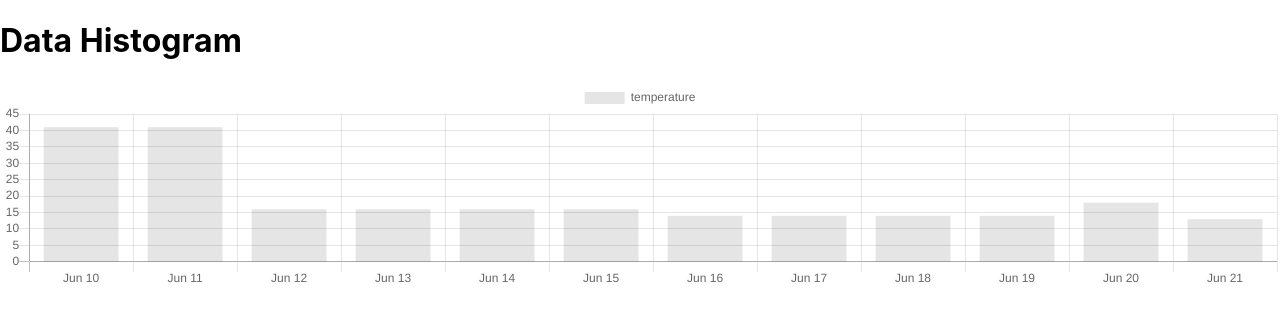
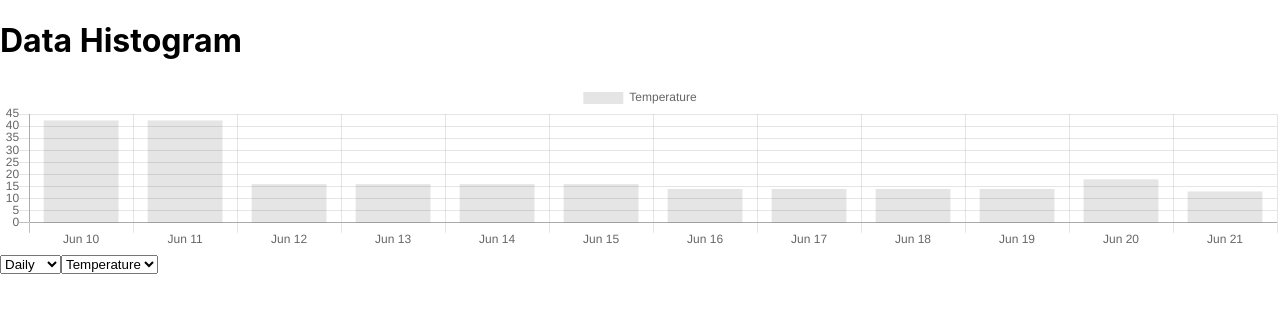
Before and after one commit to brandonday7/histogram, a React (Create React App) app: page / in a window 1280 px wide. Shown: the top 322 px of the page. Built offline with nearby package versions, Linux system fonts and the light colour scheme.

Commit message:
built capability to switch between feature titles and daily or hourly mode

```diff
--- a/src/Histogram.js
+++ b/src/Histogram.js
@@ -1,61 +1,24 @@
 import React, { Component } from 'react';
+import Options from "./Options"
 import { Bar } from "react-chartjs-2"
-import data from "./dataUtility/data.json"
-import _ from "lodash"
-import moment from "moment"
-
-const generateData = (dataPoints, scale) => {
-	const firstDate = moment(dataPoints[0].date)
-	const lastDate = moment(dataPoints[dataPoints.length - 1].date)
-	let newData = []
-	let dataPointIndex = 0
-	if (scale === "daily") {
-		let days = moment(lastDate).diff(moment(firstDate), 'days')
-
-		for (let i = 0; i <= days + 1; i++) {
-			const currentDate = moment(firstDate).clone().add(i, 'days').startOf('days')
-			const values = []
-			const newDataPoint = {
-				x: currentDate.format('MMM DD')
-			}
-
-			for (let j = dataPointIndex; j < dataPoints.length; j++) {
-				// comparators must be cloned to prevent mutating the actual datetime object
-				if (moment(dataPoints[j].date).clone().isBetween(currentDate.clone().format(), currentDate.clone().add(1, 'days').format())) {
-					values.push(dataPoints[j].value)
-					dataPointIndex++
-				} else {
-					break
-				}
-			}
-
-			if (values.length) {
-				newDataPoint.y = _.mean(values)
-			} else if (i) {
-				// assume latest value before the bucket
-				newDataPoint.y = newData[i - 1].y
-			}
-			newData.push(newDataPoint)
-		}
-	} else {
-		let hours = moment(lastDate).diff(moment(firstDate), 'hours')
-		console.log(hours)
-	}
-
-	return newData
-}
-
+import jsonData from "./dataUtility/data.json"
+import { generateData, capitalize } from "./utils/utilities.js"
 
 class Chart extends Component {
 	constructor(props) {
 		super(props)
 		this.state = {
 			feature: "temperature",
-			dataPoints: data.temperature,
+			dataPoints: jsonData.temperature,
 			scale: "daily"
 		}
 	}
 
+	changeScale = () => this.setState({
+		scale: this.state.scale === "daily" ? "hourly" : "daily"
+	})
+
+	changeFeature = feature => this.setState({ feature, dataPoints: jsonData[feature] })
 
 	render() {
 		const { feature, dataPoints, scale } = this.state
@@ -66,13 +29,15 @@ class Chart extends Component {
 	    labels: dateLabels,
 	    datasets: [
 	      {
-        label: feature,
+	        label: capitalize(feature),
 	        data: rawData,
 	      }
 	    ]
 		}
+		console.log(jsonData)
 
 		return (
+			<div>
 				<Bar
 				  data={data}
 				  options={{
@@ -85,6 +50,12 @@ class Chart extends Component {
 		        }]}
 		      }}
 				/>
+				<Options
+					changeScale={this.changeScale}
+					changeFeature={this.changeFeature}
+					featureOptions={Object.keys(jsonData)}
+				/>
+			</div>
 		)
 	}
 
--- /dev/null
+++ b/src/Options.js
@@ -0,0 +1,24 @@
+import React from 'react';
+import { capitalize } from "./utils/utilities.js"
+
+const Options = ({ changeScale, changeFeature, featureOptions }) => (
+  <div>
+		<select onChange={changeScale}>
+			<option value="daily">Daily</option>
+			<option value="hourly">Hourly</option>
+		</select>
+
+		<select onChange={evt => changeFeature(evt.target.value)}>
+			{featureOptions.map((option, index) => (
+				<option
+					key={index}
+					value={option}
+				>
+					{capitalize(option)}
+				</option>
+			))}
+		</select>
+  </div>
+)
+
+export default Options;
--- a/src/dataUtility/data.json
+++ b/src/dataUtility/data.json
@@ -1 +1 @@
-{"temperature":[{"value":50,"date":"2019-06-10T22:05:21.736Z"},{"value":32,"date":"2019-06-10T22:13:01.896Z"},{"value":16,"date":"2019-06-12T18:17:30.647Z"},{"value":14,"date":"2019-06-16T18:17:22.211Z"},{"value":18,"date":"2019-06-20T18:43:38.220Z"},{"value":13,"date":"2019-06-21T18:17:20.905Z"}]}
+{"temperature":[{"value":50,"date":"2019-06-10T22:05:21.736Z"},{"value":32,"date":"2019-06-10T22:13:01.896Z"},{"value":45,"date":"2019-06-10T23:29:18.471Z"},{"value":16,"date":"2019-06-12T18:17:30.647Z"},{"value":14,"date":"2019-06-16T18:17:22.211Z"},{"value":18,"date":"2019-06-20T18:43:38.220Z"},{"value":13,"date":"2019-06-21T18:17:20.905Z"}],"humidity":[{"value":45,"date":"2019-06-10T23:58:26.969Z"},{"value":50,"date":"2019-06-11T23:58:29.809Z"},{"value":89,"date":"2019-06-15T23:58:32.260Z"},{"value":10,"date":"2019-06-30T23:58:35.253Z"}]}
--- /dev/null
+++ b/src/utils/utilities.js
@@ -0,0 +1,51 @@
+import _ from "lodash"
+import moment from "moment"
+
+const loadData = (dataPoints, scale, format) => {
+	const firstDate = moment(dataPoints[0].date)
+	const lastDate = moment(dataPoints[dataPoints.length - 1].date)
+	let newData = []
+	let dataPointIndex = 0
+	let rangeMax = lastDate.diff(firstDate, scale)
+
+	for (let i = 0; i <= rangeMax + 1; i++) {
+		const currentDate = firstDate.clone().add(i, scale).startOf(scale)
+		const values = []
+		const newDataPoint = {
+			x: currentDate.format(format)
+		}
+
+		for (let j = dataPointIndex; j < dataPoints.length; j++) {
+			// date comparators must be cloned to prevent mutating the actual datetime object
+			if (moment(dataPoints[j].date).clone().isBetween(currentDate.clone().format(), currentDate.clone().add(1, scale).format())) {
+				values.push(dataPoints[j].value)
+				dataPointIndex++
+			} else {
+				break
+			}
+		}
+
+		if (values.length) {
+			newDataPoint.y = _.mean(values)
+		} else if (i) {
+			// assume latest value before the bucket
+			newDataPoint.y = newData[i - 1].y
+		}
+		newData.push(newDataPoint)
+	}
+	return newData
+}
+
+const generateData = (dataPoints, scale) => {
+	let data
+	if (scale === "daily") {
+		data = loadData(dataPoints, "d", "MMM DD")
+	} else if (scale === "hourly") {
+		data = loadData(dataPoints, "h", "LT")
+	}
+	return data
+}
+
+const capitalize = string => string.charAt(0).toUpperCase() + string.slice(1)
+
+export { loadData, generateData, capitalize }
```
Lines whose indentation alone changed are shown as unchanged.
